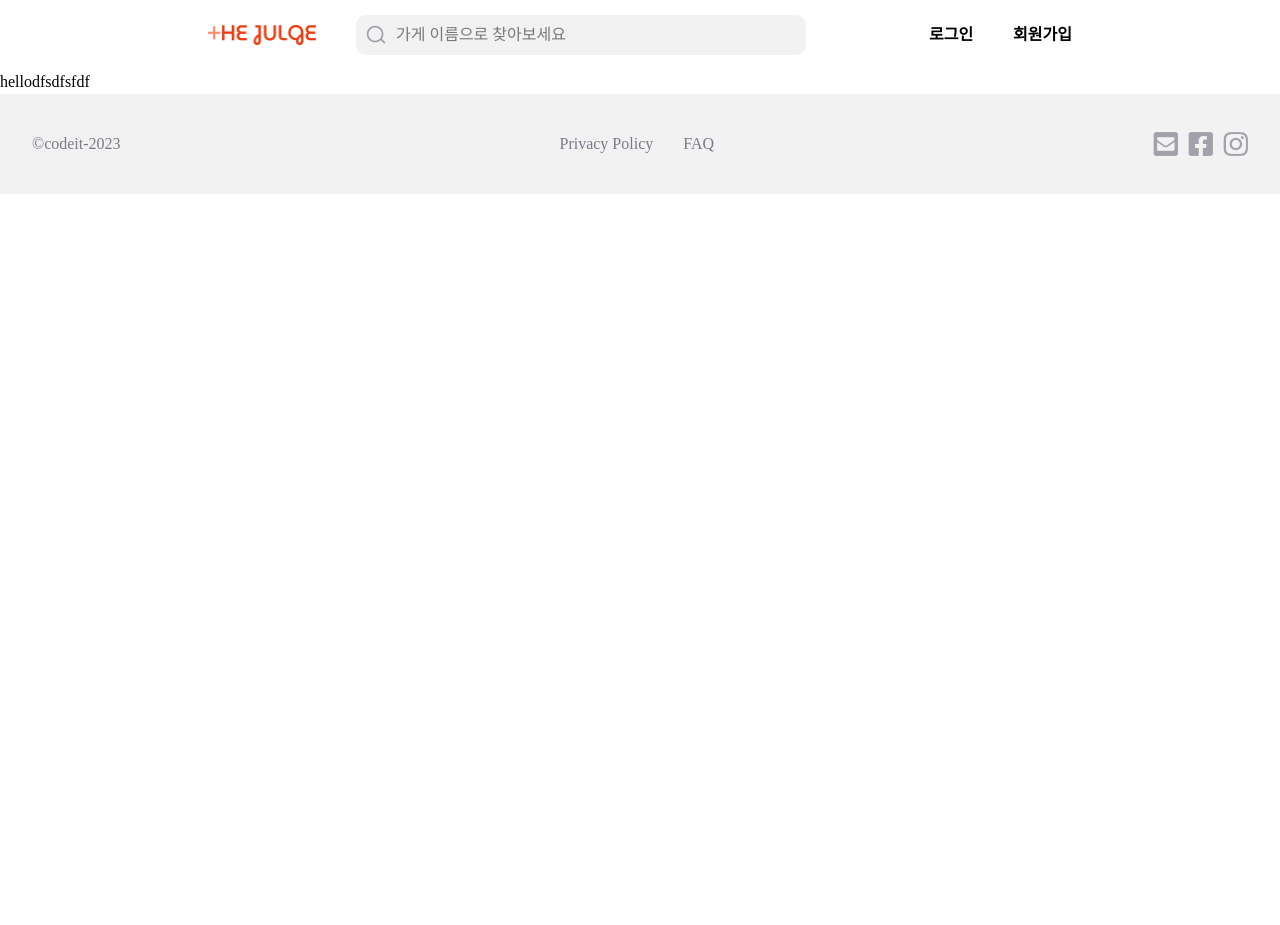
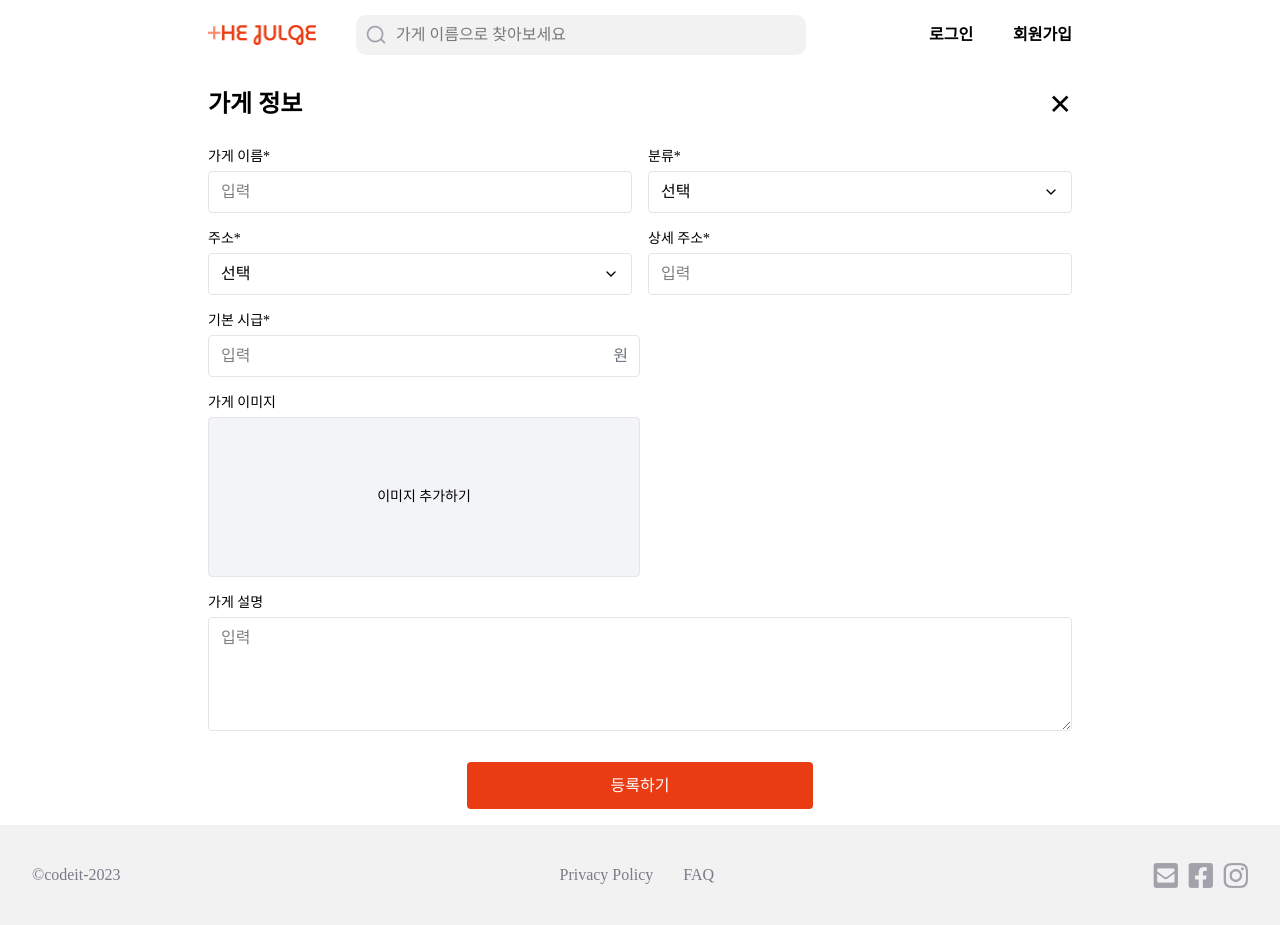
Before and after one commit to TopiaYu/thejulge15-8, a Next.js app: page /owner/register-store in a window 1280 px wide. Before the commit the page ends 800 px from the top, so only its background shows below. Built offline with nearby package versions, Linux system fonts and the light colour scheme.

Commit message:
feat/ 사장님 가게 정보 등록 페이지 ui 완성

```diff
--- a/package.json
+++ b/package.json
@@ -13,6 +13,7 @@
   "dependencies": {
     "axios": "^1.9.0",
     "clsx": "^2.1.1",
+    "lucide-react": "^0.513.0",
     "next": "15.3.3",
     "react": "^19.0.0",
     "react-datepicker": "^8.4.0",
--- a/src/app/login/page.tsx
+++ b/src/app/login/page.tsx
@@ -42,15 +42,15 @@ export default function Login() {
     if (!isEmailValid || !isPasswordValid) return;
 
     try {
-      const response = await axios.post(
-        'https://bootcamp-api.codeit.kr/api/15-8/the-julge/users/login',
-        { email, password },
-      );
+      const response = await axios.post('https://bootcamp-api.codeit.kr/api/15-8/the-julge/token', {
+        email,
+        password,
+      });
 
-      const token = response.data?.accessToken;
+      const token = response.data?.item?.token;
       if (token) {
         localStorage.setItem('accessToken', token);
-        router.push('/posts');
+        router.push('/');
       } else {
         alert('로그인에 실패했습니다.');
       }
@@ -65,7 +65,7 @@ export default function Login() {
 
   return (
     <LoginSignAuthFormWrapper>
-      <div className="text-center mb-8 cursor-pointer" onClick={() => router.push('/posts')}>
+      <div className="text-center mb-8 cursor-pointer" onClick={() => router.push('/')}>
         <Image
           src="/logo.png"
           alt="더줄게 로고"
--- a/src/app/owner/register-store/page.tsx
+++ b/src/app/owner/register-store/page.tsx
@@ -1,3 +1,207 @@
+'use client';
+
+import { ChevronDown } from 'lucide-react';
+import { useEffect, useRef, useState } from 'react';
+import { useRouter } from 'next/navigation'; // Import useRouter
+
+const categories = ['한식', '중식', '일식', '양식', '분식'];
+
+const seoulcity = [
+  '서울시 종로구',
+  '서울시 중구',
+  '서울시 용산구',
+  '서울시 성동구',
+  '서울시 광진구',
+  '서울시 동대문구',
+  '서울시 중랑구',
+  '서울시 성북구',
+  '서울시 강북구',
+  '서울시 도봉구',
+  '서울시 노원구',
+  '서울시 은평구',
+  '서울시 서대문구',
+  '서울시 마포구',
+  '서울시 양천구',
+  '서울시 강서구',
+  '서울시 구로구',
+  '서울시 금천구',
+  '서울시 영등포구',
+  '서울시 동작구',
+  '서울시 관악구',
+  '서울시 서초구',
+  '서울시 강남구',
+  '서울시 송파구',
+  '서울시 강동구',
+];
+
 export default function Page() {
-  return <div className="">hellodfsdfsfdf</div>;
+  const router = useRouter(); // Initialize useRouter
+
+  const categoryRef = useRef<HTMLDivElement>(null);
+  const addressRef = useRef<HTMLDivElement>(null);
+
+  const [form, setForm] = useState({
+    name: '',
+    category: '',
+    district: '',
+    detailAddress: '',
+    basePay: '',
+    description: '',
+  });
+
+  const [categoryOpen, setCategoryOpen] = useState(false);
+  const [addressOpen, setAddressOpen] = useState(false);
+
+  const handleSelect = (key: keyof typeof form, value: string) => {
+    setForm((prev) => ({ ...prev, [key]: value }));
+    if (key === 'category') setCategoryOpen(false);
+    if (key === 'district') setAddressOpen(false);
+  };
+
+  const handleClose = () => {
+    router.push('../owner');
+  };
+
+  useEffect(() => {
+    const handleClickOutside = (event: MouseEvent) => {
+      if (categoryRef.current && !categoryRef.current.contains(event.target as Node)) {
+        setCategoryOpen(false);
+      }
+      if (addressRef.current && !addressRef.current.contains(event.target as Node)) {
+        setAddressOpen(false);
+      }
+    };
+
+    document.addEventListener('mousedown', handleClickOutside);
+    return () => {
+      document.removeEventListener('mousedown', handleClickOutside);
+    };
+  }, []);
+
+  return (
+    <div className="xl:px-[208px] mx-auto p-4">
+      <div className="flex justify-between items-center mb-6">
+        <h1 className="text-xl font-bold">가게 정보</h1>
+        <button className="text-2xl cursor-pointer" onClick={handleClose}>
+          ✕
+        </button>
+      </div>
+
+      {/* 가게 이름 & 분류 */}
+      <div className="grid grid-cols-1 md:grid-cols-2 gap-4 mb-4">
+        <div>
+          <label className="text-sm block mb-1">가게 이름*</label>
+          <input
+            className="w-full border border-[color:var(--color-gray-20)] rounded px-3 py-2"
+            placeholder="입력"
+            value={form.name}
+            onChange={(e) => setForm({ ...form, name: e.target.value })}
+          />
+        </div>
+
+        <div className="relative" ref={categoryRef}>
+          <label className="text-sm block mb-1">분류*</label>
+          <button
+            className="w-full border border-[color:var(--color-gray-20)] rounded px-3 py-2 text-left flex justify-between items-center"
+            onClick={() => setCategoryOpen((prev) => !prev)}
+          >
+            {form.category || '선택'}
+            <ChevronDown className="w-4 h-4" />
+          </button>
+          {categoryOpen && (
+            <ul className="absolute z-10 mt-1 w-full bg-white border border-[color:var(--color-gray-20)] rounded shadow max-h-48 overflow-y-auto">
+              {categories.map((cat) => (
+                <li
+                  key={cat}
+                  className="px-3 py-2 hover:bg-gray-100 cursor-pointer"
+                  onClick={() => handleSelect('category', cat)}
+                >
+                  {cat}
+                </li>
+              ))}
+            </ul>
+          )}
+        </div>
+      </div>
+
+      {/* 주소 */}
+      <div className="grid grid-cols-1 md:grid-cols-2 gap-4 mb-4">
+        {/* 주소 드롭다운 */}
+        <div className="relative" ref={addressRef}>
+          <label className="text-sm block mb-1">주소*</label>
+          <button
+            className="w-full border border-[color:var(--color-gray-20)] rounded px-3 py-2 text-left flex justify-between items-center"
+            onClick={() => setAddressOpen((prev) => !prev)}
+          >
+            {form.district || '선택'}
+            <ChevronDown className="w-4 h-4" />
+          </button>
+          {addressOpen && (
+            <ul className="absolute z-10 mt-1 w-full bg-white border border-[color:var(--color-gray-20)] rounded shadow max-h-48 overflow-y-auto">
+              {seoulcity.map((addr) => (
+                <li
+                  key={addr}
+                  className="px-3 py-2 hover:bg-gray-100 cursor-pointer"
+                  onClick={() => handleSelect('district', addr)}
+                >
+                  {addr}
+                </li>
+              ))}
+            </ul>
+          )}
+        </div>
+
+        <div>
+          <label className="text-sm block mb-1">상세 주소*</label>
+          <input
+            className="w-full border border-[color:var(--color-gray-20)] rounded px-3 py-2"
+            placeholder="입력"
+            value={form.detailAddress}
+            onChange={(e) => setForm({ ...form, detailAddress: e.target.value })}
+          />
+        </div>
+      </div>
+
+      {/* 기본 시급 */}
+      <div className="mb-4">
+        <label className="text-sm block mb-1">기본 시급*</label>
+        <div className="relative flex items-center w-1/2">
+          <input
+            className="w-full border border-[color:var(--color-gray-20)] rounded px-3 py-2"
+            placeholder="입력"
+            value={form.basePay}
+            onChange={(e) => setForm({ ...form, basePay: e.target.value })}
+          />
+          <span className="absolute right-3 text-gray-500">원</span>
+        </div>
+      </div>
+
+      {/* 이미지 업로드 (UI만) */}
+      <div className="mb-4">
+        <label className="text-sm block mb-1">가게 이미지</label>
+        <div className="w-1/2 h-40 border border-[color:var(--color-gray-20)] rounded flex items-center justify-center bg-gray-100 text-gray-2000 text-sm">
+          이미지 추가하기
+        </div>
+      </div>
+
+      {/* 설명 */}
+      <div className="mb-6">
+        <label className="text-sm block mb-1">가게 설명</label>
+        <textarea
+          className="w-full border border-[color:var(--color-gray-20)] rounded px-3 py-2"
+          placeholder="입력"
+          rows={4}
+          value={form.description}
+          onChange={(e) => setForm({ ...form, description: e.target.value })}
+        />
+      </div>
+
+      {/* 등록 버튼 */}
+      <div className="flex justify-center">
+        <button className="cursor-pointer hover:bg-orange-700 transition-colors duration-300 ease-in-out custom-button w-[108px] sm:w-[346px] h-[47px] bg-orange text-white py-2 rounded">
+          등록하기
+        </button>
+      </div>
+    </div>
+  );
 }
--- a/src/app/sign/page.tsx
+++ b/src/app/sign/page.tsx
@@ -90,7 +90,7 @@ export default function Signup() {
 
   return (
     <LoginSignAuthFormWrapper>
-      <div className="mb-8 cursor-pointer" onClick={() => router.push('/posts')}>
+      <div className="mb-8 cursor-pointer" onClick={() => router.push('/')}>
         <Image
           src="/logo.png"
           alt="더줄게 로고"
--- a/src/lib/api/axios.ts
+++ b/src/lib/api/axios.ts
@@ -2,7 +2,6 @@ import axios from 'axios';
 
 const instance = axios.create({
   baseURL: 'https://bootcamp-api.codeit.kr/api/15-8/the-julge',
-  withCredentials: true,
 });
 
 export default instance;
```
Also changed, not shown: 1 other file (tests, documents, lock files or other folders).
